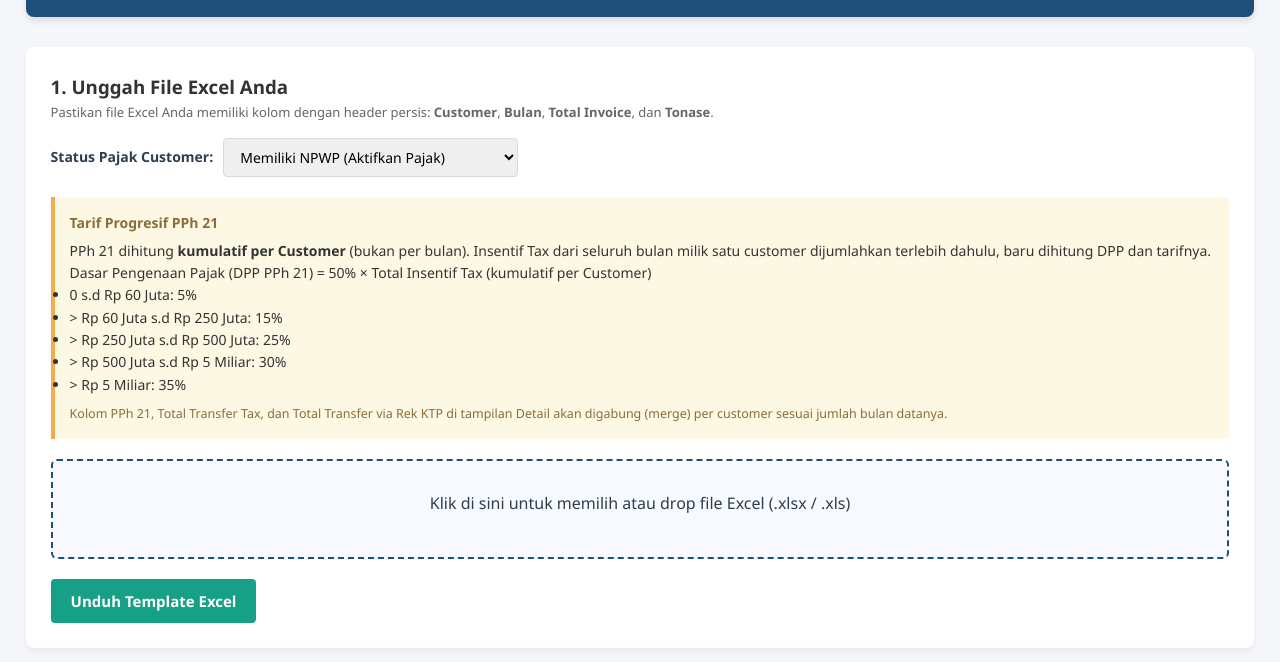
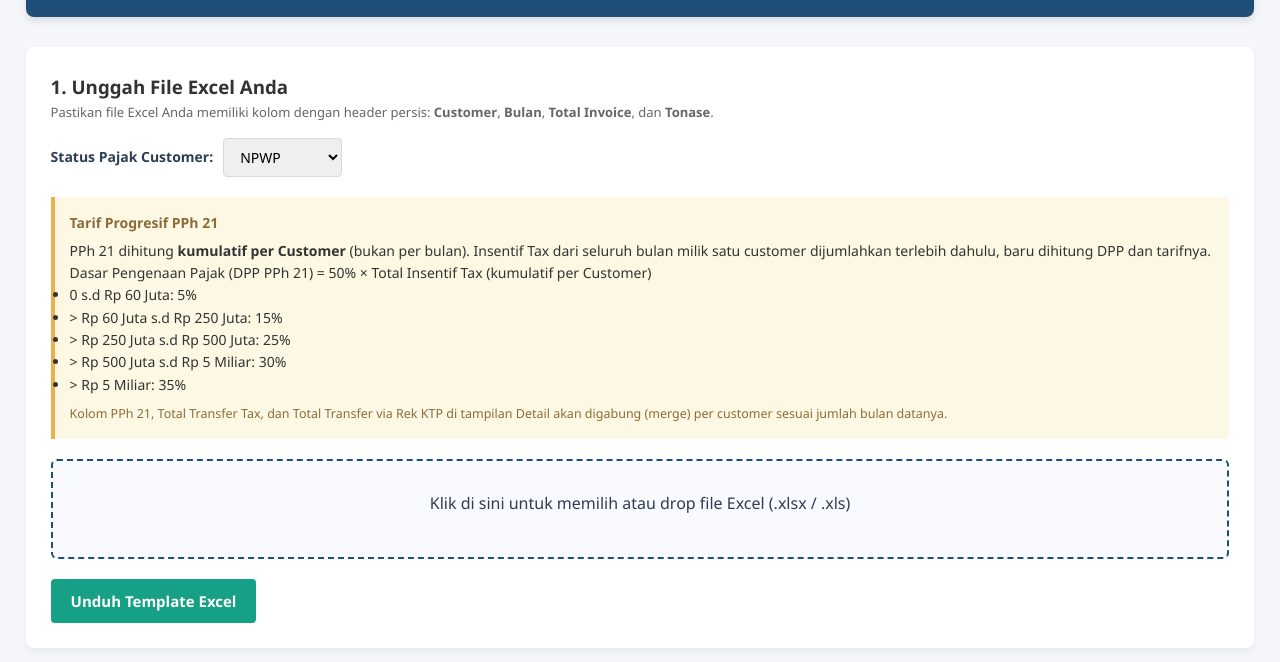
Before and after one commit to syauqimushoffa-max/pphinsentif, a plain HTML site: page index.html in a window 1280 px wide. Shown: the part 114-776 px from the top of the page. Drawn offline with Linux system fonts and the light colour scheme.

Commit message:
Update index.html

```diff
--- a/index.html
+++ b/index.html
@@ -47,10 +47,8 @@
               font-size: 14px;
               cursor: pointer;
             ">
-            <option value="npwp" selected>
-              Memiliki NPWP (Aktifkan Pajak)
-            </option>
-            <option value="non-npwp">Non-NPWP (Tanpa Perhitungan Pajak)</option>
+            <option value="npwp" selected>NPWP</option>
+            <option value="non-npwp">Non-NPWP</option>
           </select>
         </div>
 
```
